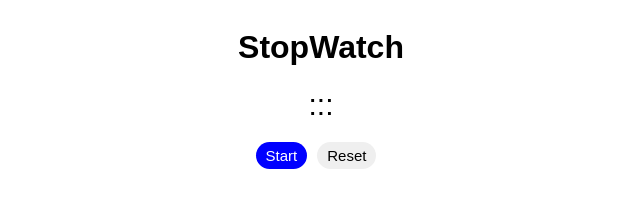
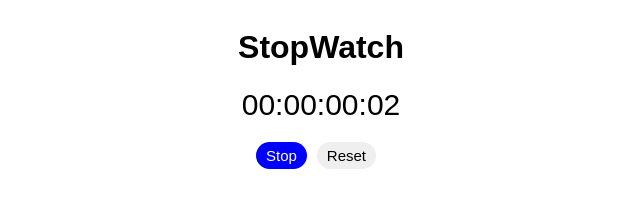
Before and after one commit to CardboardPL/JavaScript-Stop-Watch, a plain HTML site: page stopwatch.html in a window 1280 px wide. Both pictures are taken after a click on the button "Start". Shown: the whole page, without its empty margins (319-959 px from the left). Drawn offline with Linux system fonts and the light colour scheme.

Commit message:
Added: JavaScript functionality to the StopWatch.

```diff
--- /dev/null
+++ b/scripts/stopwatch.js
@@ -0,0 +1,83 @@
+const timer = JSON.parse(localStorage.getItem('timer')) || {
+  days: 0,
+  hours: 0,
+  minutes: 0,
+  seconds: 0
+};
+
+// Button Elements
+const startStopButton = document.querySelector('.js-start-stop-button');
+const resetButton = document.querySelector('.js-reset-button')
+// Timer Elements
+const dayElement = document.querySelector('#js-days-count');
+const hoursElement = document.querySelector('#js-hours-count');
+const minutesElement = document.querySelector('#js-minutes-count');
+const secondsElement = document.querySelector('#js-seconds-count');
+let isToggled = false;
+let intervalId;
+
+function displayTimer() {
+  dayElement.textContent = timer.days.toString().padStart(2, '0');
+  hoursElement.textContent = timer.hours.toString().padStart(2, '0');
+  minutesElement.textContent = timer.minutes.toString().padStart(2, '0');
+  secondsElement.textContent = timer.seconds.toString().padStart(2, '0');
+}
+
+displayTimer();
+
+function startTimer() {
+  intervalId = setInterval(() => {
+    timer.seconds++;
+
+    if (timer.seconds === 60) {
+      timer.seconds = 0;
+      timer.minutes++;
+    }
+
+    if (timer.minutes === 60) {
+      timer.minutes = 0;
+      timer.hours++;
+    }
+
+    if (timer.hours === 24) {
+      timer.hours = 0;
+      timer.days++;
+    }
+
+    if (timer.days === 99) {
+      resetTimer();
+      isToggled = false
+      startStopButton.innerText = 'Start';
+    }
+    displayTimer();
+    localStorage.setItem('timer', JSON.stringify(timer));
+  }, 1000)
+}
+
+function stopTimer() {
+  clearInterval(intervalId);
+}
+
+function resetTimer() {
+  timer.days = 0;
+  timer.hours = 0;
+  timer.minutes = 0;
+  timer.seconds = 0;
+  localStorage.setItem('timer', JSON.stringify(timer));
+  stopTimer();
+  displayTimer();
+}
+
+startStopButton.addEventListener('click', () => {
+  if (!isToggled) {
+    startTimer();
+    isToggled = true;
+    startStopButton.innerText = 'Stop';
+  } else {
+    stopTimer();
+    isToggled = false;
+    startStopButton.innerText = 'Start';
+  }
+})
+
+resetButton.addEventListener('click', resetTimer);
--- a/stopwatch.html
+++ b/stopwatch.html
@@ -13,19 +13,20 @@
 
   <section>
     <div id="timer">
-      <div id="days-count"></div>
+      <div id="js-days-count"></div>
       :
-      <div id="hours-count"></div>
+      <div id="js-hours-count"></div>
       :
-      <div id="minutes-count"></div>
+      <div id="js-minutes-count"></div>
       :
-      <div id="seconds-count"></div>
+      <div id="js-seconds-count"></div>
     </div>
 
     <div class="button-container">
-      <button class="start-stop-button">Start</button>
-      <button class="reset-button">Reset</button>
+      <button class="start-stop-button js-start-stop-button">Start</button>
+      <button class="reset-button js-reset-button">Reset</button>
     </div>
   </section>
+  <script src="scripts/stopwatch.js"></script>
 </body>
 </html>
```
